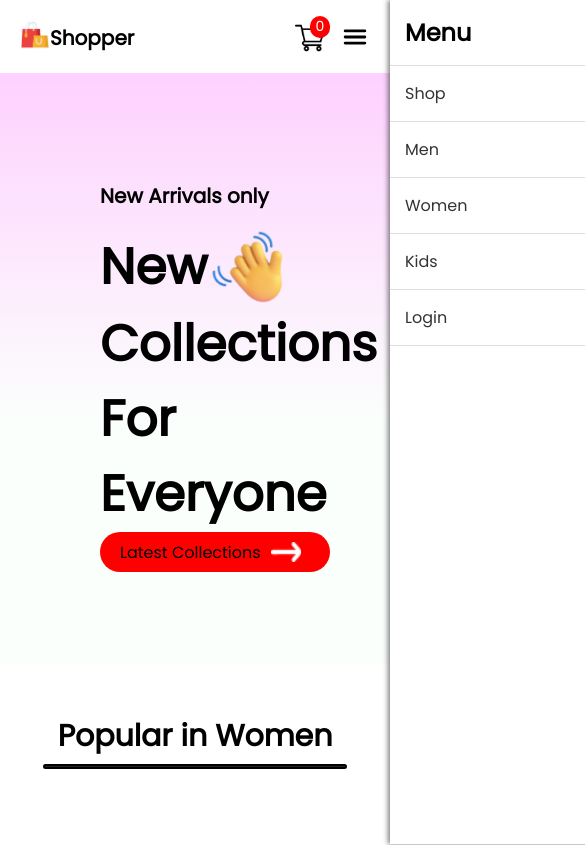
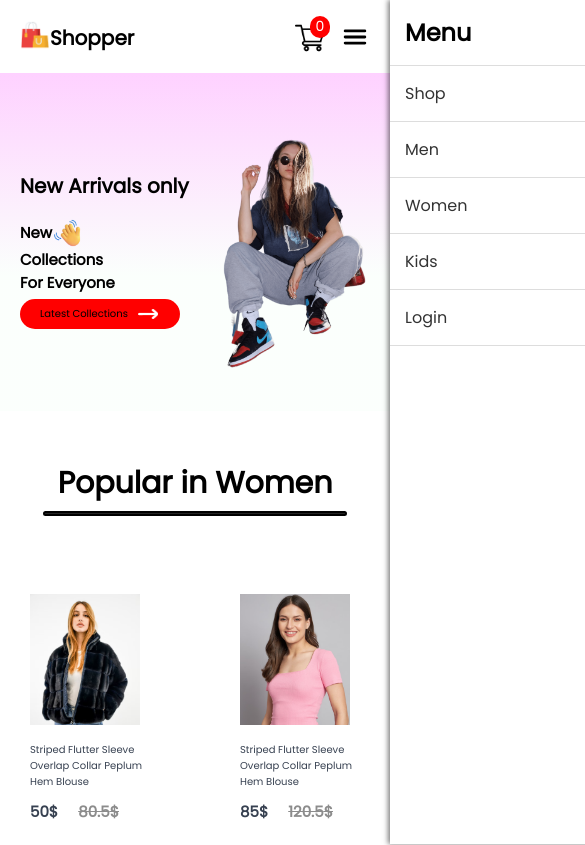
Before and after one commit to muazkhalid936/E-Commerce-Frontend, a React (Create React App) app: page / in a window 390 px wide. Shown: the top 845 px of the page, 585 px wide, since content can reach past the window. Built offline with nearby package versions, Linux system fonts and the light colour scheme.

Commit message:
Hero Done

```diff
--- a/src/components/Hero/Hero.css
+++ b/src/components/Hero/Hero.css
@@ -62,3 +62,135 @@
   font-size: 50px;
   font-weight: bold;
 }
+
+@media (max-width: 1100px) {
+  .new,
+  .col {
+    font-size: 40px;
+  }
+
+  .hero-right img{
+    height: 50vh;
+  }
+  .Hero{
+    height: 60vh;
+  }
+}
+
+@media (max-width: 1000px) {
+  .new,
+  .col {
+    font-size: 30px;
+  }
+  .new img {
+    width: 40px;
+    height: 40px;
+  }
+  .collection {
+    font-size: 14px;
+    width: 180px;
+    margin-top: 30px;
+  }
+  .hero-left {
+    margin-left: 50px;
+  }
+  .collection img {
+    width: 25px;
+  }
+  .hero-right img {
+    margin-top: 50px;
+    height: 60vh;
+  }
+  .Hero {
+    height: 60vh;
+  }
+}
+
+@media(max-width:900px) {
+  .hero-right img{
+    height:50vh;
+  }
+  .Hero{
+    height: 45vh;
+  }
+}
+@media (max-width: 800px) {
+  .new,
+  .col {
+    font-size: 30px;
+  }
+  .collection {
+    font-size: 10px;
+    width: 140px;
+  }
+  .collection img {
+    width: 20px;
+    height: 10px;
+  }
+  .new img {
+    width: 30px;
+    height: 30px;
+  }
+
+  .Hero{
+    height: 50vh;
+  }
+
+  .hero-right img{
+    height: 40vh;
+  }
+  .collection {
+    height: 30px;
+  }
+}
+
+@media (max-width: 600px) {
+  .Hero {
+    height: 40vh;
+  }
+  .hero-right img {
+    height: 30vh;
+  }
+  .hero-left {
+    margin-left: 20px;
+  }
+  .collection {
+    margin-top: 5px;
+  }
+  .new,
+  .col {
+    font-size: 15px;
+  }
+}
+
+@media (max-width: 350px) {
+  .Hero{
+    height: 30vh;
+  }
+  .new,
+  .col {
+    font-size: 10px;
+  }
+  .hero-left h2{
+    font-size: 15px;
+  }
+  .new img{
+    width: 20px;
+    height: 20px;
+  }
+  .collection{
+    font-size: 5px;
+    width: 70px;
+    padding-left: 10px;
+    height: 20px;
+    gap: 2px;
+  }
+  .collection img{
+    height: 8px;
+    width: 10px;
+  }
+  .hero-right img{
+    height: 25vh;
+    margin-top: 20px;
+  }
+}
```
